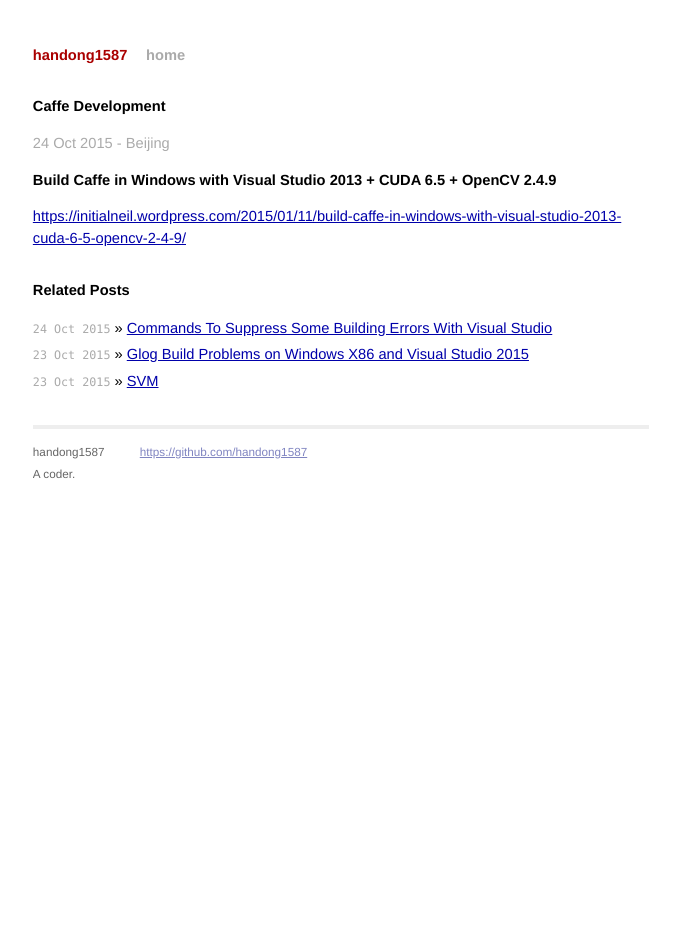
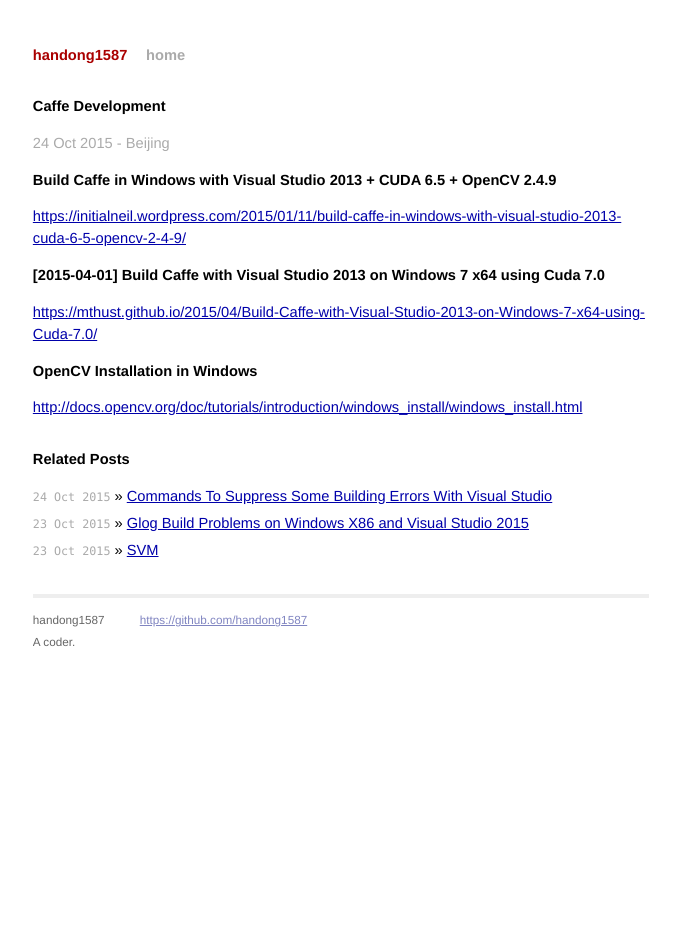
Before and after one commit to handong1587/handong1587.github.io, a Jekyll site: the page built from _posts/deep_learning/2015-10-24-caffe-dev.md, in a window 1280 px wide. Shown: the whole page, without its empty margins (299-979 px from the left). Built offline with Jekyll 4.4.1, drawn with Linux system fonts in a browser that asks for light colours; Markdown is read by kramdown in place of the engine named in the settings; comment, search, counter and statistics services are not loaded.

Commit message:
update md

```diff
--- a/_posts/deep_learning/2015-10-24-caffe-dev.md
+++ b/_posts/deep_learning/2015-10-24-caffe-dev.md
@@ -12,3 +12,11 @@ title: Caffe Development
 **Build Caffe in Windows with Visual Studio 2013 + CUDA 6.5 + OpenCV 2.4.9**
 
 [https://initialneil.wordpress.com/2015/01/11/build-caffe-in-windows-with-visual-studio-2013-cuda-6-5-opencv-2-4-9/](https://initialneil.wordpress.com/2015/01/11/build-caffe-in-windows-with-visual-studio-2013-cuda-6-5-opencv-2-4-9/)
+
+**[2015-04-01] Build Caffe with Visual Studio 2013 on Windows 7 x64 using Cuda 7.0**
+
+[https://mthust.github.io/2015/04/Build-Caffe-with-Visual-Studio-2013-on-Windows-7-x64-using-Cuda-7.0/](https://mthust.github.io/2015/04/Build-Caffe-with-Visual-Studio-2013-on-Windows-7-x64-using-Cuda-7.0/)
+
+**OpenCV Installation in Windows**
+
+[http://docs.opencv.org/doc/tutorials/introduction/windows_install/windows_install.html](http://docs.opencv.org/doc/tutorials/introduction/windows_install/windows_install.html)
```
